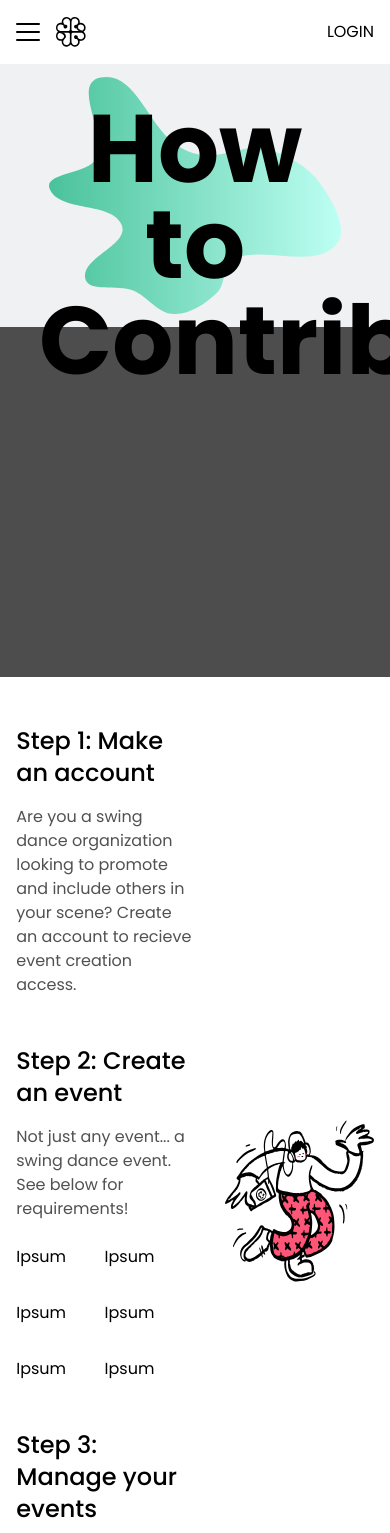
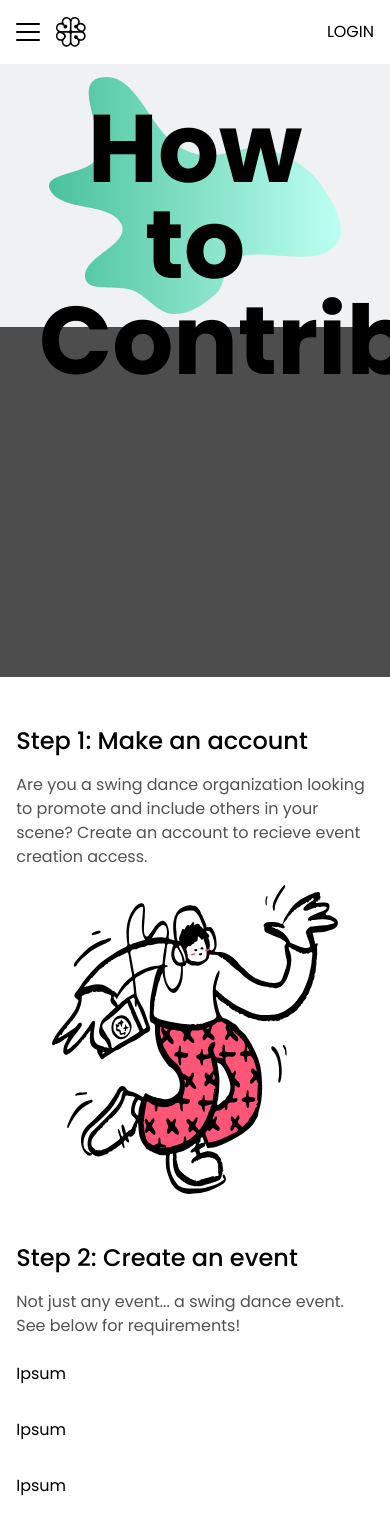
Before and after one commit to justinkwanchan/swing-schedule, a Next.js app in the folder front-end/: page /contribute in a window 390 px wide. Shown: the top 1533 px of the page. Built offline with nearby package versions, Linux system fonts and the light colour scheme.

Commit message:
Add mobile layout for Contribution page

```diff
--- a/front-end/src/app/contribute/page.tsx
+++ b/front-end/src/app/contribute/page.tsx
@@ -11,16 +11,19 @@ export default function Contribute() {
 
       <div className="w-11/12">
         <div className="flex gap-8 mb-16">
-          <div className="flex flex-col gap-12 w-1/2">
-            <div>
-              <h2 className="text-2xl font-medium mb-4">
-                Step 1: Make an account
-              </h2>
+          <div className="flex flex-col gap-12 md:w-1/2">
+            <div className="flex flex-col gap-4">
+              <h2 className="text-2xl font-medium">Step 1: Make an account</h2>
               <p className="text-sub-text-grey">
                 Are you a swing dance organization looking to promote and
                 include others in your scene? Create an account to recieve event
                 creation access.
               </p>
+              <Image
+                src={danceDude}
+                alt={'Dancing Dude'}
+                className="self-center md:hidden w-4/5"
+              />
             </div>
             <div>
               <h2 className="text-2xl font-medium mb-4">
@@ -30,7 +33,7 @@ export default function Contribute() {
                 Not just any event... a swing dance event. See below for
                 requirements!
               </p>
-              <ul className="flex flex-wrap justify-between gap-y-8">
+              <ul className="flex flex-col md:flex-row flex-wrap justify-between gap-y-8">
                 <li className="w-1/2">Ipsum</li>
                 <li className="w-1/2">Ipsum</li>
                 <li className="w-1/2">Ipsum</li>
@@ -50,7 +53,11 @@ export default function Contribute() {
             </div>
           </div>
 
-          <Image src={danceDude} alt={'Dancing Dude'} className="w-5/12" />
+          <Image
+            src={danceDude}
+            alt={'Dancing Dude'}
+            className="hidden md:block w-5/12"
+          />
         </div>
 
         <div className="flex items-center">
@@ -58,7 +65,7 @@ export default function Contribute() {
             Ready to create your event?
           </h2>
           <Link href="">
-            <button className="font-bold bg-[#BDFFF3] px-8 py-4 rounded-2xl shadow-[4px_6px_8px_0_rgba(0,0,0,0.25)]">
+            <button className="font-bold bg-[#BDFFF3] w-max px-8 py-4 rounded-2xl shadow-[4px_6px_8px_0_rgba(0,0,0,0.25)]">
               Create Event
             </button>
           </Link>
```
